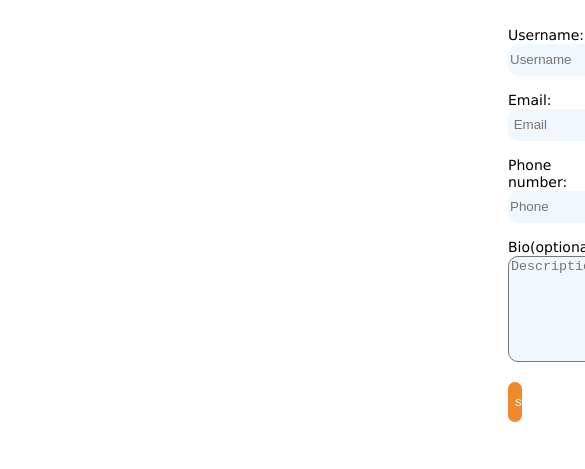
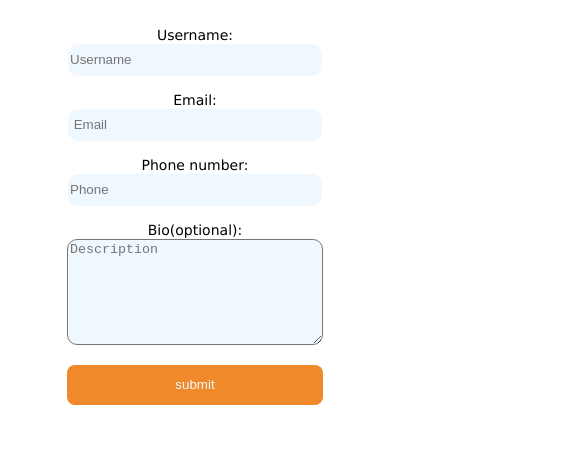
Before and after one commit to l3o-k00m3/gg, a plain HTML site: page index.html in a window 390 px wide. Shown: the part 292-761 px from the top of the page, 585 px wide, since content can reach past the window. Drawn offline with Linux system fonts and the light colour scheme.

Commit message:
Update style.css

```diff
--- a/style.css
+++ b/style.css
@@ -21,3 +21,14 @@
 .dot{font-family: Verdana, Geneva, Tahoma, sans-serif;}
 input{border-style: none;}
 body{background-color: white;}
+
+
+@media screen and (max-width:700px)
+{
+
+
+    #bot {
+        width: fit-content;
+        margin: auto
+    }
+}
```
